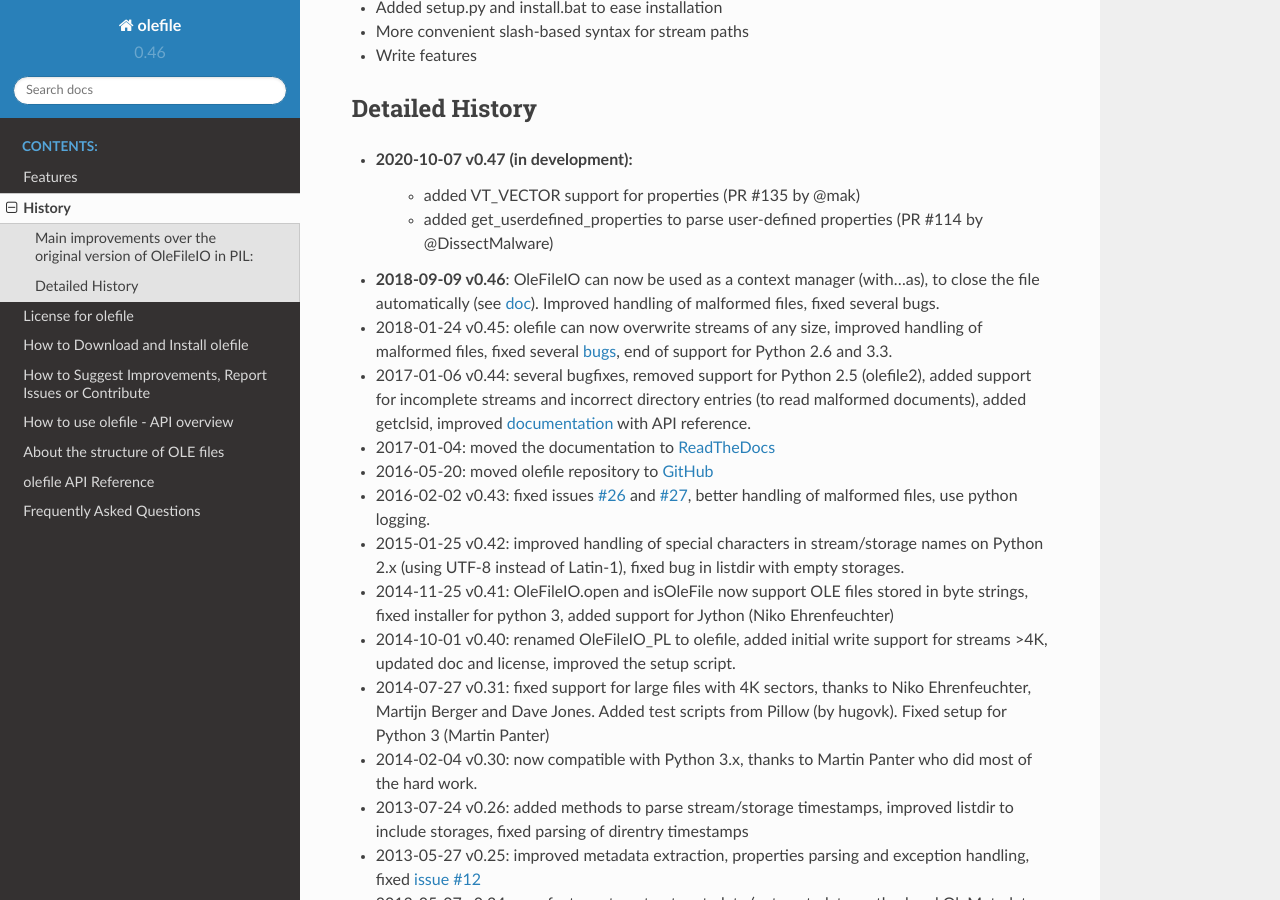
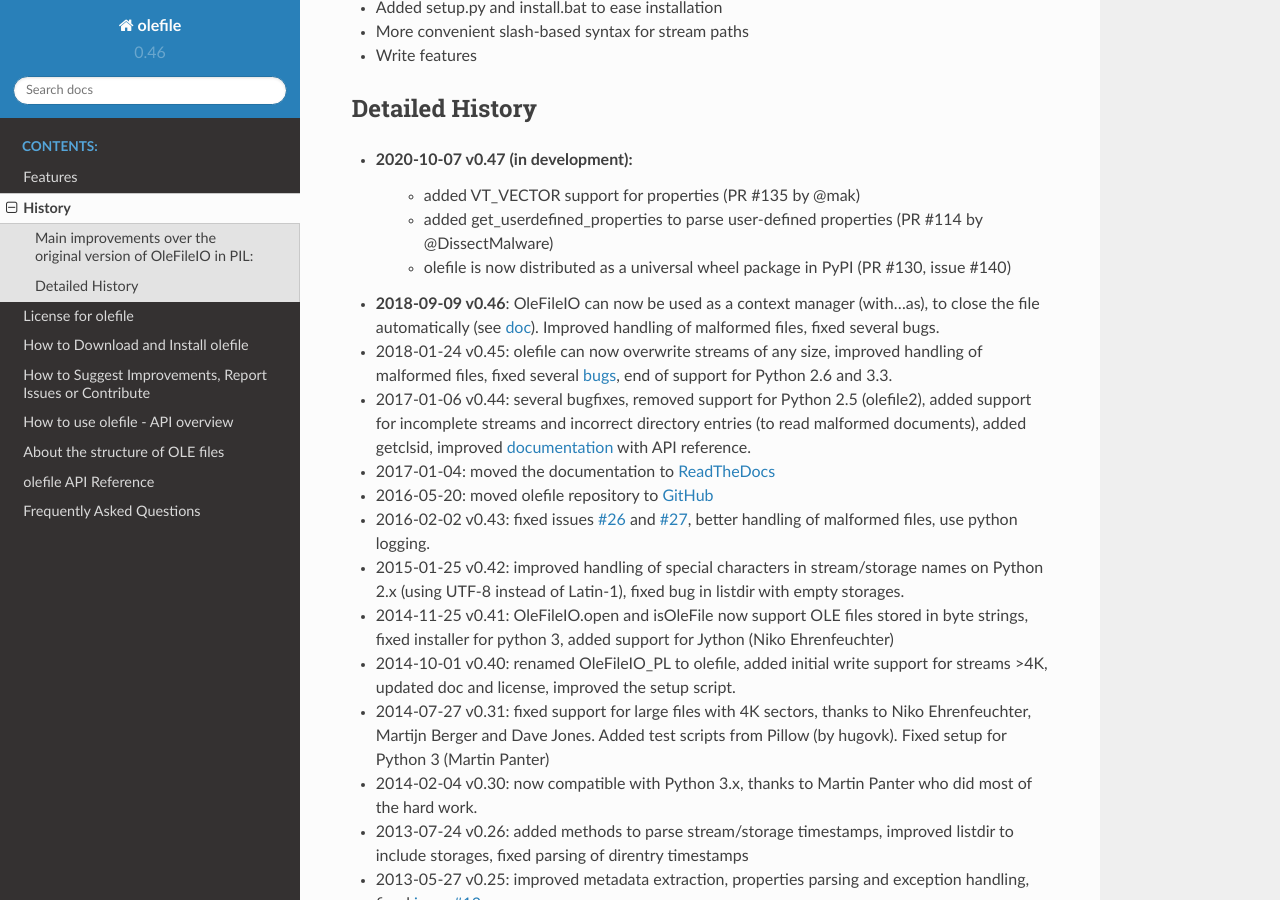
Before and after one commit to decalage2/olefile, a Sphinx documentation site: the page built from doc/History.rst, in a window 1280 px wide and 900 px high, scrolled down 876 px. Built offline with Sphinx 7.4.7 and the Read the Docs theme 2.0.0, drawn with Linux system fonts in a browser that asks for light colours.

Commit message:
make_dist.py: now creates universal wheel distributions, fixes #140

```diff
--- a/doc/History.rst
+++ b/doc/History.rst
@@ -48,6 +48,7 @@ Detailed History
 - **2020-10-07 v0.47 (in development)**:
     - added VT_VECTOR support for properties (PR #135 by @mak)
     - added get_userdefined_properties to parse user-defined properties (PR #114 by @DissectMalware)
+    - olefile is now distributed as a universal wheel package in PyPI (PR #130, issue #140)
 -  **2018-09-09 v0.46**: OleFileIO can now be used as a context manager
    (with...as), to close the file automatically (see
    `doc <https://olefile.readthedocs.io/en/latest/Howto.html#open-an-ole-file-from-disk>`__).
```
